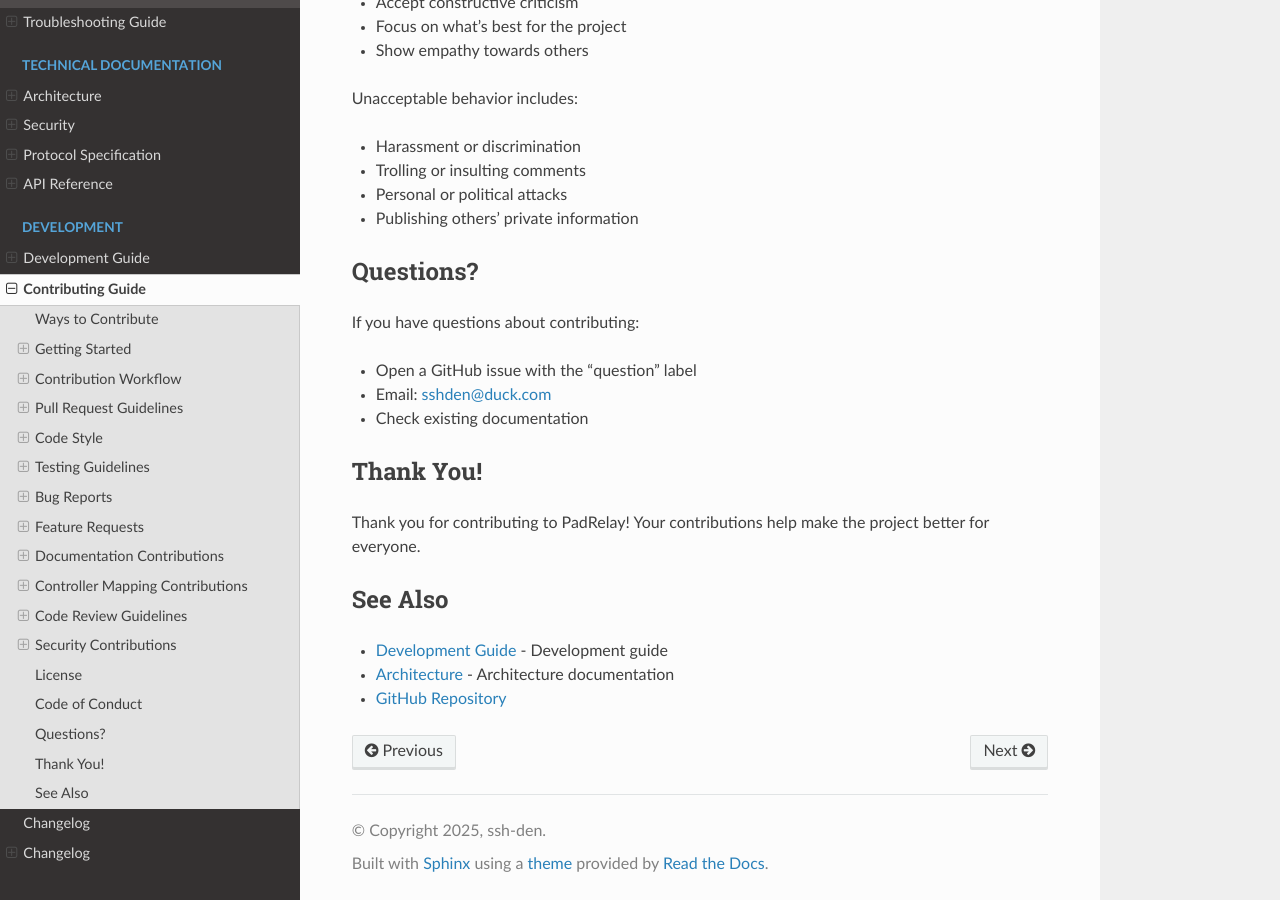
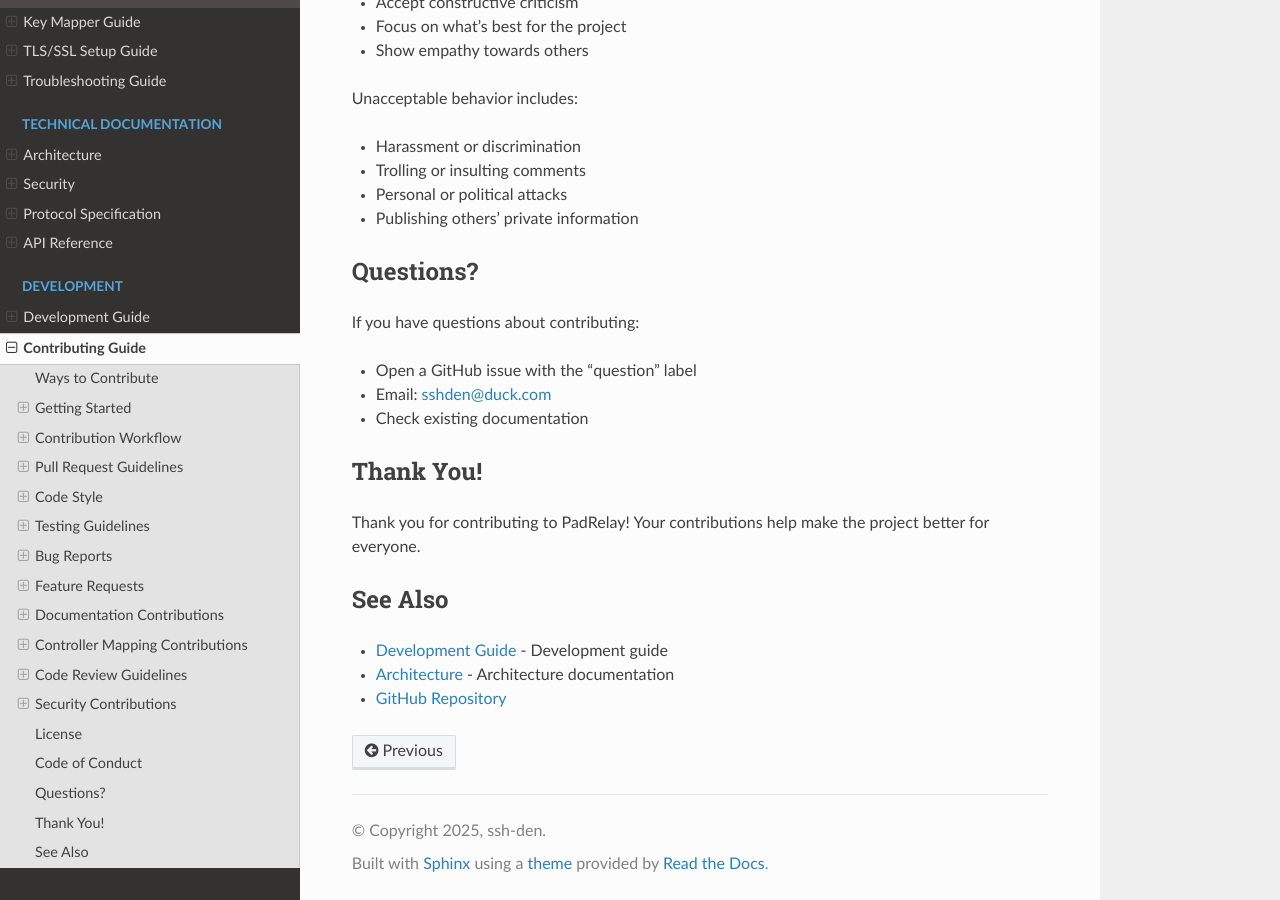
Before and after one commit to ssh-den/PadRelay, a Sphinx documentation site: the page built from docs/contributing.rst, in a window 1280 px wide and 900 px high, scrolled down 8705 px. Built offline with Sphinx 7.4.7 and the Read the Docs theme 3.1.0, drawn with Linux system fonts in a browser that asks for light colours; pages that are not in the unit, such as notebooks, are missing from menus.

Commit message:
Documentation update

```diff
--- a/docs/changelog.rst
+++ /dev/null
@@ -1,4 +0,0 @@
-Changelog
-=========
-
-.. mdinclude:: ../CHANGELOG.md
--- a/docs/index.rst
+++ b/docs/index.rst
@@ -79,7 +79,7 @@ Documentation Contents
 
    development
    contributing
-   changelog
+   ../CHANGELOG
 
 Indices and tables
 ==================
```
